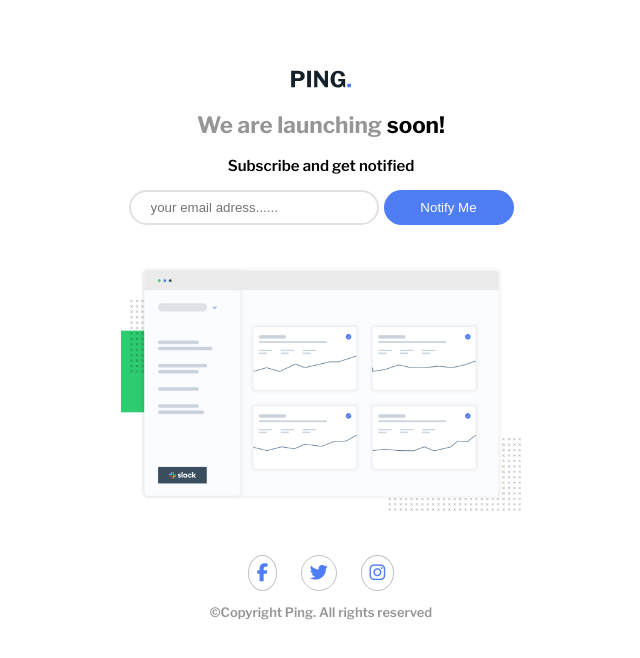
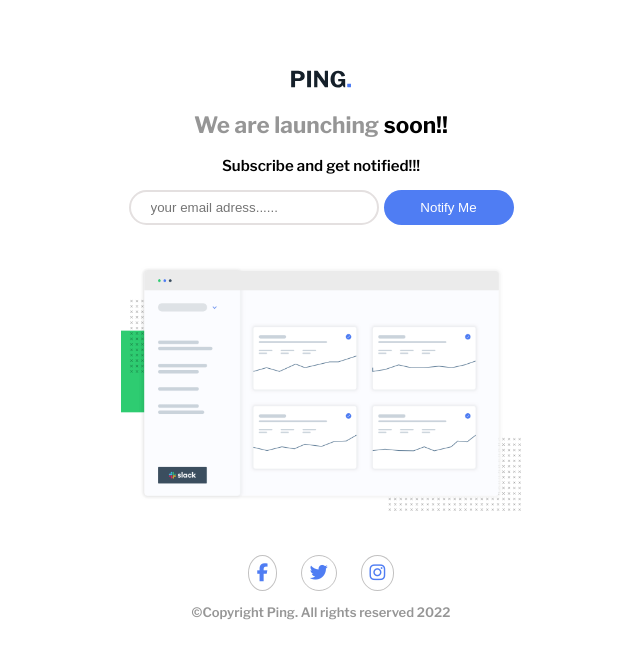
Before and after one commit to levy002/ping-landing-page, a plain HTML site: page index.html in a window 1280 px wide. Shown: the whole page, without its empty margins (319-959 px from the left). Drawn offline with nearby package versions, Linux system fonts and the light colour scheme.

Commit message:
initial commit

```diff
--- a/index.html
+++ b/index.html
@@ -25,8 +25,8 @@
       </header>
 
       <section class="sec-1">
-        <h1>We are launching <span id="beta">soon!</span></h1>
-        <p>Subscribe and get notified</p>
+        <h1>We are launching <span id="beta">soon!!</span></h1>
+        <p>Subscribe and get notified!!!</p>
 
         <div>
           <form class="subsec-1" method="POST">
@@ -50,7 +50,7 @@
             <i class="fa fa-twitter"></i>
             <i class="fa fa-instagram"></i>
         </div>
-        <p>&#169;Copyright Ping. All rights reserved</p>
+        <p>&#169;Copyright Ping. All rights reserved 2022</p>
       </footer>
     </div>
     <script src="js.js"></script>
```
